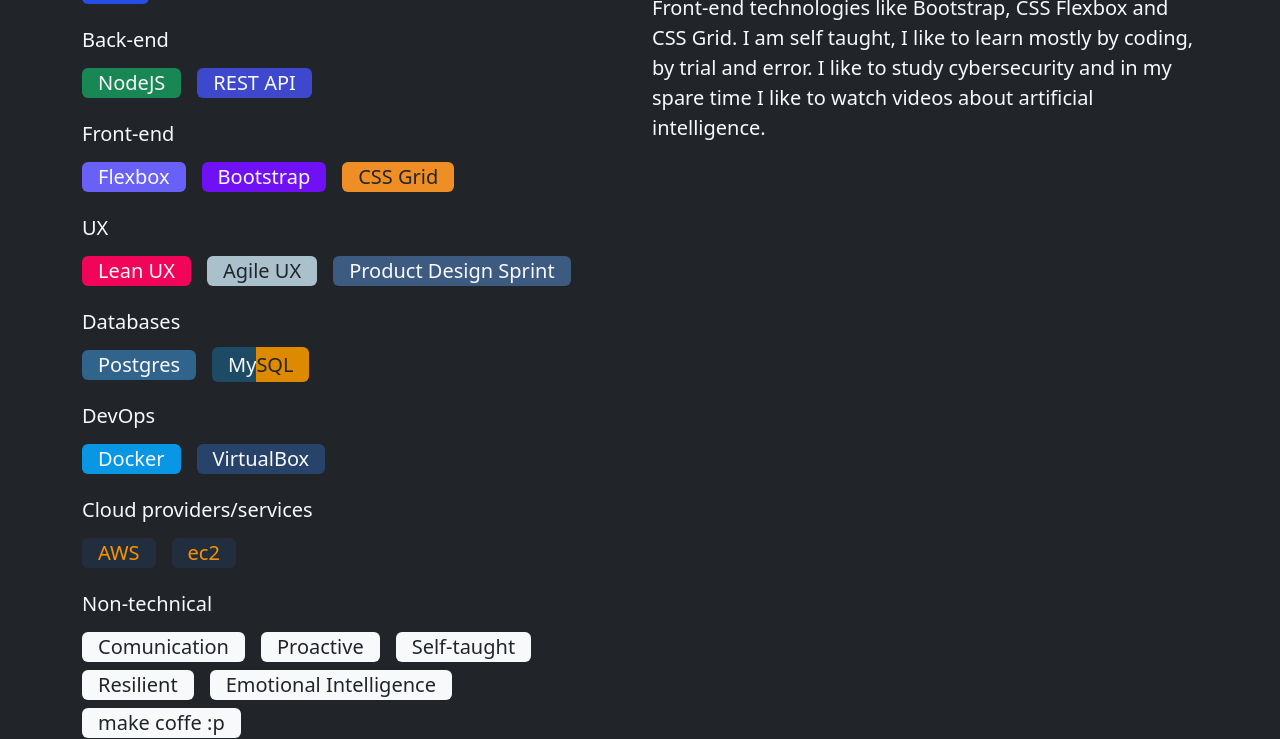
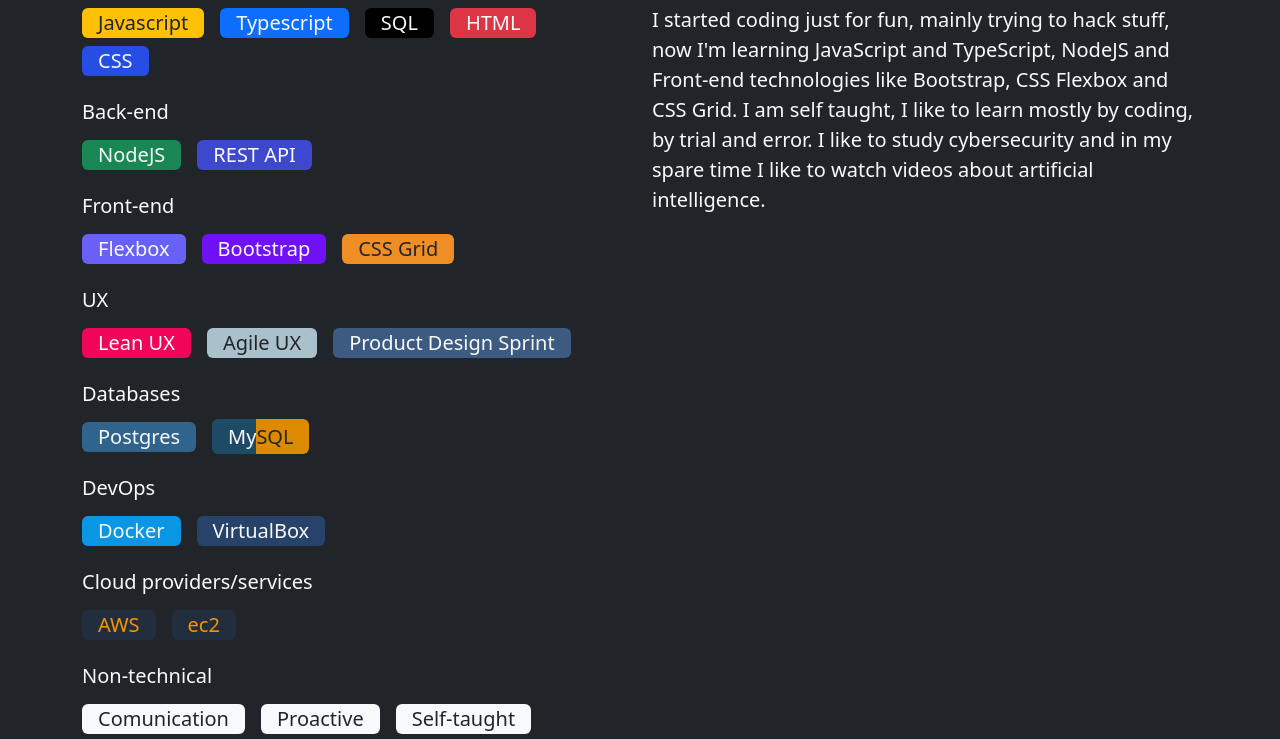
Before and after one commit to joaquimatheus/landpage_joaquimatheus, a website: page public/about.html in a window 1280 px wide. Shown: the part 331-1070 px from the top of the page. Drawn offline with nearby package versions, Linux system fonts and the light colour scheme.

Commit message:
Added some padding to separete the section in relation the navbar

```diff
--- a/public/about.html
+++ b/public/about.html
@@ -24,6 +24,7 @@
             defer
         ></script>
         <script src="js/app.js"></script>
+        <link rel="stylesheet" href="css/custom.css">
     </head>
     <body class="bg-dark">
         <!-- navbar -->
--- a/public/css/custom.css
+++ b/public/css/custom.css
@@ -3,7 +3,7 @@
 }
 
 #about {
-    padding-top: 20vh 0;
+    padding-top: 9vh;
 }
 
 #my-self {
```
